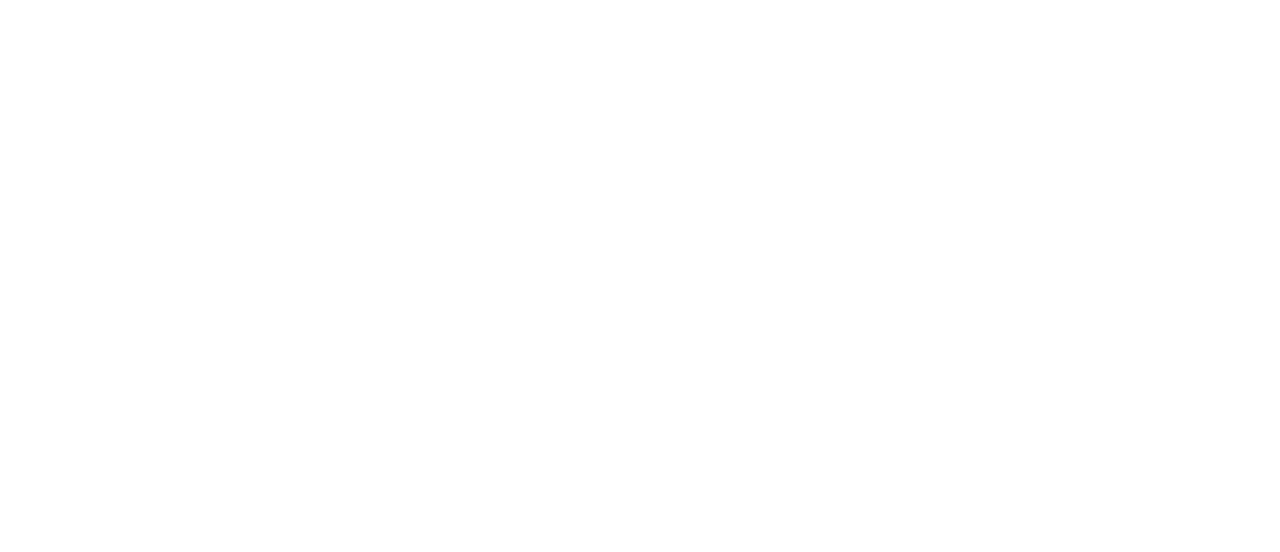
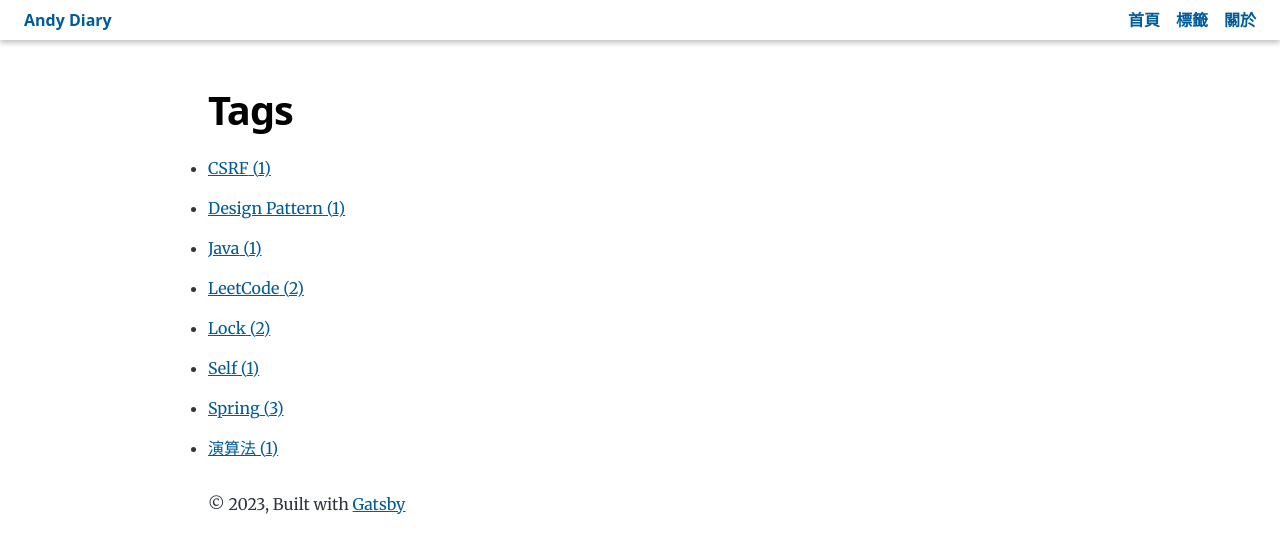
Before and after one commit to Kuan-Wei-Kuo/andydiary.github.io, a Gatsby site: page /tags in a window 1280 px wide. Before the commit this address had no page. Built offline with nearby package versions, Linux system fonts and the light colour scheme; Gatsby itself is replaced by a stand-in of ours.

Commit message:
Add tags

```diff
--- a/content/blog/CSRF Token 在 Stateless 中所造成的競爭條件/index.md
+++ b/content/blog/CSRF Token 在 Stateless 中所造成的競爭條件/index.md
@@ -1,6 +1,7 @@
 ---
 title: CSRF Token 在 Stateless 中所造成的競爭條件
 date: "2022-11-13T20:49:00Z"
+tags: ['Spring', 'CSRF']
 ---
 
 往往我們在 Spring Security 中要進行無狀態的服務撰寫時，將會設置 SessionCreationPolicy.STATELESS 使 Spring Security 不會產生 Session，然而在 Spring CSRF 防範的機制中，這樣的設定將會造成每個請求都會 Rotated CSRF Token。
--- a/content/blog/leetcode/【LeetCode】 1115.  Print FooBar Alternately/index.md
+++ b/content/blog/leetcode/【LeetCode】 1115.  Print FooBar Alternately/index.md
@@ -1,6 +1,7 @@
 ---
 title: 【LeetCode】 1115.  Print FooBar Alternately
 date: "2023-02-03T23:00:00Z"
+tags: ['LeetCode']
 ---
 
 ## 題目位置
--- a/content/blog/leetcode/【LeetCode】695. Max Area of Island/index.md
+++ b/content/blog/leetcode/【LeetCode】695. Max Area of Island/index.md
@@ -1,6 +1,7 @@
 ---
 title: 【LeetCode】695. Max Area of Island
 date: "2023-01-04T00:37:00Z"
+tags: ['LeetCode']
 ---
 
 ## 題目位置
--- a/content/blog/【Design Pattern】責任鏈模式(Chain Of Responsibility)/index.md
+++ b/content/blog/【Design Pattern】責任鏈模式(Chain Of Responsibility)/index.md
@@ -1,6 +1,7 @@
 ---
 title: 【Design Pattern】責任鏈模式(Chain Of Responsibility)
 date: "2022-12-03T21:48:00Z"
+tags: ['Design Pattern']
 ---
 
 ## 責任鏈模式(Chain Of Responsibility)
--- a/content/blog/【Java】談談 Stack 與 Heap 的生活/index.md
+++ b/content/blog/【Java】談談 Stack 與 Heap 的生活/index.md
@@ -1,6 +1,7 @@
 ---
 title: 【Java】談談 JVM 的 Stack 與 Heap
 date: "2023-02-10T23:16:00Z"
+tags: ['Java']
 ---
 
 在 JAVA 中管理記憶管理分為兩部分，分別為 Stack 與 Heap，各自有著不同的負責項目，也需要相互合作，接下來就讓我們探討兩者之前的差別。
--- a/content/blog/【演算法筆記】快速排序(Quicksort)/index.md
+++ b/content/blog/【演算法筆記】快速排序(Quicksort)/index.md
@@ -1,6 +1,7 @@
 ---
 title: 【演算法筆記】快速排序(Quicksort)
 date: "2022-12-17T21:48:00Z"
+tags: ['演算法']
 ---
 
 基本上 Quicksort 使用 Divide and conquer 策略，將一個 List 進行切割為兩個子序列，只要我們不斷地遞迴這兩個子序列，我們就能夠快速的排序。
--- a/content/blog/淺談悲觀鎖與實戰/index.md
+++ b/content/blog/淺談悲觀鎖與實戰/index.md
@@ -1,6 +1,7 @@
 ---
 title: 淺談悲觀鎖與實戰
 date: "2023-01-22T23:47:00Z"
+tags: ['Spring','Lock']
 ---
 
 在大量請求下，在業務上容易發生併發情況，如果不好好保持資料原子性，那麼我們的資料最終結果並不可信，可以想像若在與金流相關系統上發生這種問題，這將是個災難。
--- a/content/blog/淺談樂觀鎖與實戰/index.md
+++ b/content/blog/淺談樂觀鎖與實戰/index.md
@@ -1,6 +1,7 @@
 ---
 title: 淺談樂觀鎖與實戰
 date: "2023-01-28T00:45:00Z"
+tags: ['Spring','Lock']
 ---
 
 在上一篇我們談過了悲觀鎖的實際應用，與悲觀鎖不同的是，樂觀鎖並沒有對資料進行上鎖動作，我們允許同時進行對該筆的修改，也因此有可能造成資料不符合預期結果的問題產生。
--- a/content/blog/重拾初衷/index.md
+++ b/content/blog/重拾初衷/index.md
@@ -1,6 +1,7 @@
 ---
 title: 重拾初衷
 date: "2022-11-09T10:19:00Z"
+tags: ['Self']
 ---
 
 在這幾年，工作戰戰兢兢，慢慢地開始幹著 TM 相關的工作，可是卻也沒掛 TM 這種神奇的存在，但也很開心有著這樣的機會，可以讓我慢慢接觸管理階層的事情。
--- a/gatsby-node.js
+++ b/gatsby-node.js
@@ -5,10 +5,12 @@
  */
 
 const path = require(`path`)
+const _ = require("lodash")
 const { createFilePath } = require(`gatsby-source-filesystem`)
 
 // Define the template for blog post
 const blogPost = path.resolve(`./src/templates/blog-post.js`)
+const tagTemplate = path.resolve(`./src/templates/tags.js`)
 
 /**
  * @type {import('gatsby').GatsbyNode['createPages']}
@@ -19,12 +21,17 @@
   // Get all markdown blog posts sorted by date
   const result = await graphql(`
     {
-      allMarkdownRemark(filter: {fileAbsolutePath: {regex: "/content/blog/"}}, sort: { frontmatter: { date: ASC } }, limit: 1000) {
+      postsRemark: allMarkdownRemark(filter: {fileAbsolutePath: {regex: "/content/blog/"}}, sort: { frontmatter: { date: ASC } }, limit: 1000) {
         nodes {
           id
           fields {
             slug
           }
+        }
+      }
+      tagsGroup: allMarkdownRemark(limit: 2000) {
+        group(field: { frontmatter: { tags: SELECT }}) {
+          fieldValue
         }
       }
     }
@@ -38,7 +45,7 @@
     return
   }
 
-  const posts = result.data.allMarkdownRemark.nodes
+  const posts = result.data.postsRemark.nodes
 
   // Create blog posts pages
   // But only if there's at least one markdown file found at "content/blog" (defined in gatsby-config.js)
@@ -60,6 +67,20 @@
       })
     })
   }
+
+  // Extract tag data from query
+  const tags = result.data.tagsGroup.group
+
+  // Make tag pages
+  tags.forEach(tag => {
+    createPage({
+      path: `/tags/${_.kebabCase(tag.fieldValue)}/`,
+      component: tagTemplate,
+      context: {
+        tag: tag.fieldValue,
+      },
+    })
+  })
 }
 
 /**
--- a/package.json
+++ b/package.json
@@ -23,7 +23,8 @@
     "gatsby-transformer-sharp": "^5.3.1",
     "prismjs": "^1.29.0",
     "react": "^18.1.0",
-    "react-dom": "^18.1.0"
+    "react-dom": "^18.1.0",
+    "react-helmet": "^6.1.0"
   },
   "devDependencies": {
     "gh-pages": "^4.0.0",
@@ -39,7 +40,7 @@
     "url": "git@github.com:Kuan-Wei-Kuo/andydiary.github.io.git"
   },
   "scripts": {
-    "deploy": "gatsby clean && gatsby build --prefix-paths && gh-pages -d master",
+    "deploy": "gatsby clean && gatsby build --prefix-paths && gh-pages -d public master",
     "build": "gatsby build",
     "develop": "gatsby develop",
     "format": "prettier --write \"**/*.{js,jsx,ts,tsx,json,md}\"",
--- a/src/components/layout.js
+++ b/src/components/layout.js
@@ -7,12 +7,13 @@
   return (
     <div className="global-wrapper" data-is-root-path={isRootPath}>
       <header className="global-header">
-        <Link className="main-heading" to="/">{title}</Link>
+        <Link className="heading-link" to="/">{title}</Link>
 
         <div className="global-header-spacing"></div>
 
         <div className="global-header-action">
           <Link className="heading-link" to="/">首頁</Link>
+          <Link className="heading-link" to="/tags">標籤</Link>
           <Link className="heading-link" to="/about">關於</Link>
         </div>
       </header>
--- /dev/null
+++ b/src/pages/tags.js
@@ -0,0 +1,72 @@
+import React from "react"
+import PropTypes from "prop-types"
+
+// Utilities
+import kebabCase from "lodash/kebabCase"
+
+// Components
+import { Helmet } from "react-helmet"
+import { Link, graphql } from "gatsby"
+
+import Layout from "../components/layout"
+
+const TagsPage = ({
+  data: {
+    allMarkdownRemark: { group },
+    site: {
+      siteMetadata: { title },
+    },
+  },
+  location
+}) => (
+  <Layout location={location} title={title}>
+    <div>
+      <h1>Tags</h1>
+      <ul>
+        {group.map(tag => (
+          <li key={tag.fieldValue}>
+            <Link to={`/tags/${kebabCase(tag.fieldValue)}/`}>
+              {tag.fieldValue} ({tag.totalCount})
+            </Link>
+          </li>
+        ))}
+      </ul>
+    </div>
+  </Layout>
+)
+
+TagsPage.propTypes = {
+  data: PropTypes.shape({
+    allMarkdownRemark: PropTypes.shape({
+      group: PropTypes.arrayOf(
+        PropTypes.shape({
+          fieldValue: PropTypes.string.isRequired,
+          totalCount: PropTypes.number.isRequired,
+        }).isRequired
+      ),
+    }),
+    site: PropTypes.shape({
+      siteMetadata: PropTypes.shape({
+        title: PropTypes.string.isRequired,
+      }),
+    }),
+  }),
+}
+
+export default TagsPage
+
+export const pageQuery = graphql`
+  query {
+    site {
+      siteMetadata {
+        title
+      }
+    }
+    allMarkdownRemark(limit: 2000) {
+      group(field: { frontmatter: { tags: SELECT }}) {
+        fieldValue
+        totalCount
+      }
+    }
+  }
+`
--- a/src/style.css
+++ b/src/style.css
@@ -27,11 +27,11 @@
   --spacing-20: 5rem;
   --spacing-24: 6rem;
   --spacing-32: 8rem;
-  --fontFamily-sans: "MontserratVariable", system-ui, -apple-system,
+  --fontFamily-sans: Microsoft JhengHei, "MontserratVariable", system-ui, -apple-system,
     BlinkMacSystemFont, "Segoe UI", Roboto, "Helvetica Neue", Arial, "Noto Sans",
     sans-serif, "Apple Color Emoji", "Segoe UI Emoji", "Segoe UI Symbol",
     "Noto Color Emoji";
-  --fontFamily-serif: "Merriweather", "Georgia", Cambria, "Times New Roman",
+  --fontFamily-serif: Microsoft JhengHei, "Merriweather", "Georgia", Cambria, "Times New Roman",
     Times, serif;
   --font-body: var(--fontFamily-serif);
   --font-heading: var(--fontFamily-sans);
@@ -251,9 +251,12 @@
 .global-header {
   display: flex;
   align-items: center;
-  background: var(--color-primary);
+  background: var(--color-white);
   margin-bottom: var(--spacing-12);
-  padding: var(--spacing-2) var(--spacing-4);
+  padding: var(--spacing-0) var(--spacing-4);
+  -webkit-box-shadow: 0 3px 5px rgba(57, 63, 72, 0.3);
+  -moz-box-shadow: 0 3px 5px rgba(57, 63, 72, 0.3);
+  box-shadow: 0 3px 5px rgba(57, 63, 72, 0.3);
 }
 
 .global-header-spacing {
@@ -277,21 +280,12 @@
   padding: var(--spacing-0) var(--spacing-4);
 }
 
-.main-heading {
-  font-weight: var(--fontWeight-normal);
-  font-family: var(--font-heading);
-  font-size: var(--fontSize-4);
-  color: var(--color-white);
-  text-decoration: none;
-  margin: 0;
-}
-
 .heading-link {
   font-weight: var(--fontWeight-bold);
   font-family: var(--font-heading);
   text-decoration: none;
-  font-size: var(--fontSize-2);
-  color: var(--color-white);
+  font-size: var(--fontSize-1);
+  color: var(--color-primary);
   margin: var(--spacing-2);
 }
 
--- /dev/null
+++ b/src/templates/tags.js
@@ -0,0 +1,82 @@
+import React from "react"
+import PropTypes from "prop-types"
+
+// Components
+import { Link, graphql } from "gatsby"
+
+const Tags = ({ pageContext, data }) => {
+  const { tag } = pageContext
+  const { edges, totalCount } = data.allMarkdownRemark
+  const tagHeader = `${totalCount} post${
+    totalCount === 1 ? "" : "s"
+  } tagged with "${tag}"`
+
+  return (
+    <div>
+      <h1>{tagHeader}</h1>
+      <ul>
+        {edges.map(({ node }) => {
+          const { slug } = node.fields
+          const { title } = node.frontmatter
+          return (
+            <li key={slug}>
+              <Link to={slug}>{title}</Link>
+            </li>
+          )
+        })}
+      </ul>
+      {/*
+              This links to a page that does not yet exist.
+              You'll come back to it!
+            */}
+      <Link to="/tags">All tags</Link>
+    </div>
+  )
+}
+
+Tags.propTypes = {
+  pageContext: PropTypes.shape({
+    tag: PropTypes.string.isRequired,
+  }),
+  data: PropTypes.shape({
+    allMarkdownRemark: PropTypes.shape({
+      totalCount: PropTypes.number.isRequired,
+      edges: PropTypes.arrayOf(
+        PropTypes.shape({
+          node: PropTypes.shape({
+            frontmatter: PropTypes.shape({
+              title: PropTypes.string.isRequired,
+            }),
+            fields: PropTypes.shape({
+              slug: PropTypes.string.isRequired,
+            }),
+          }),
+        }).isRequired
+      ),
+    }),
+  }),
+}
+
+export default Tags
+
+export const pageQuery = graphql`
+  query($tag: String) {
+    allMarkdownRemark(
+      limit: 2000
+      sort: { frontmatter: { date: DESC }}
+      filter: { frontmatter: { tags: { in: [$tag] } } }
+    ) {
+      totalCount
+      edges {
+        node {
+          fields {
+            slug
+          }
+          frontmatter {
+            title
+          }
+        }
+      }
+    }
+  }
+`
```
Also changed, not shown: 1 other file.
